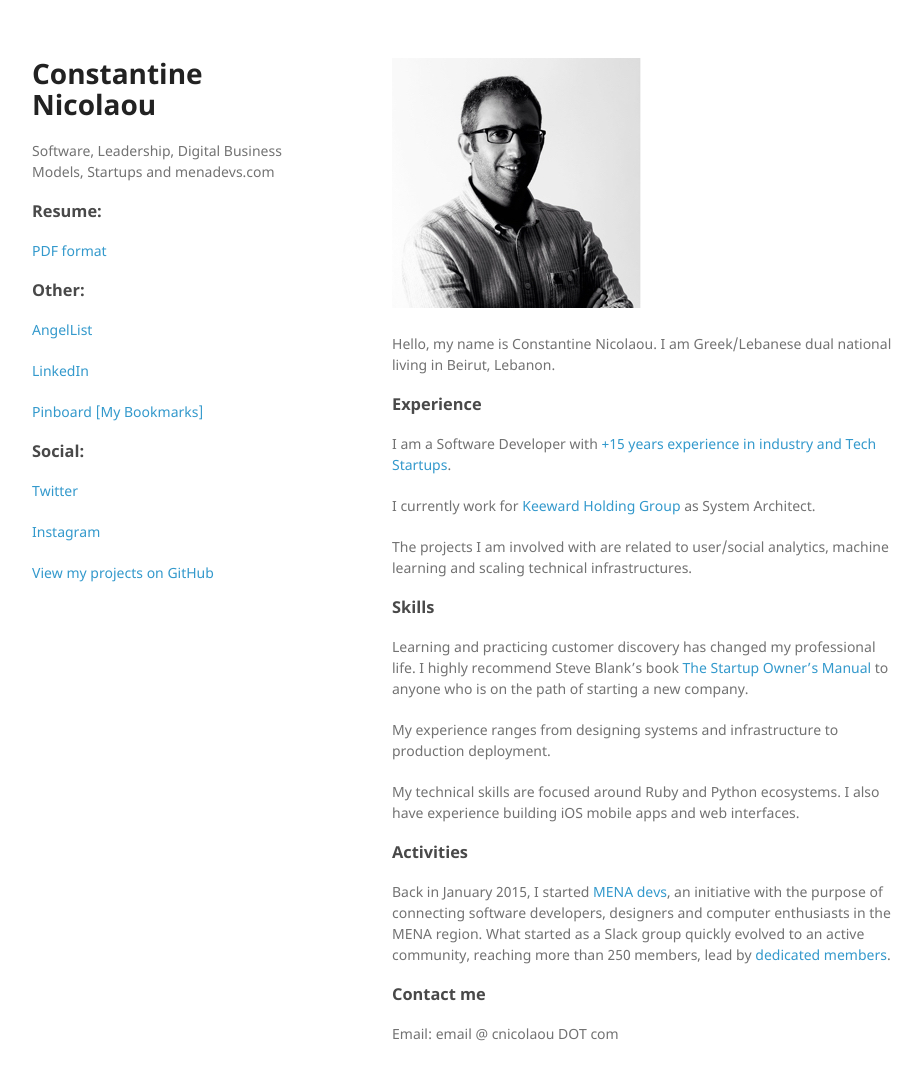
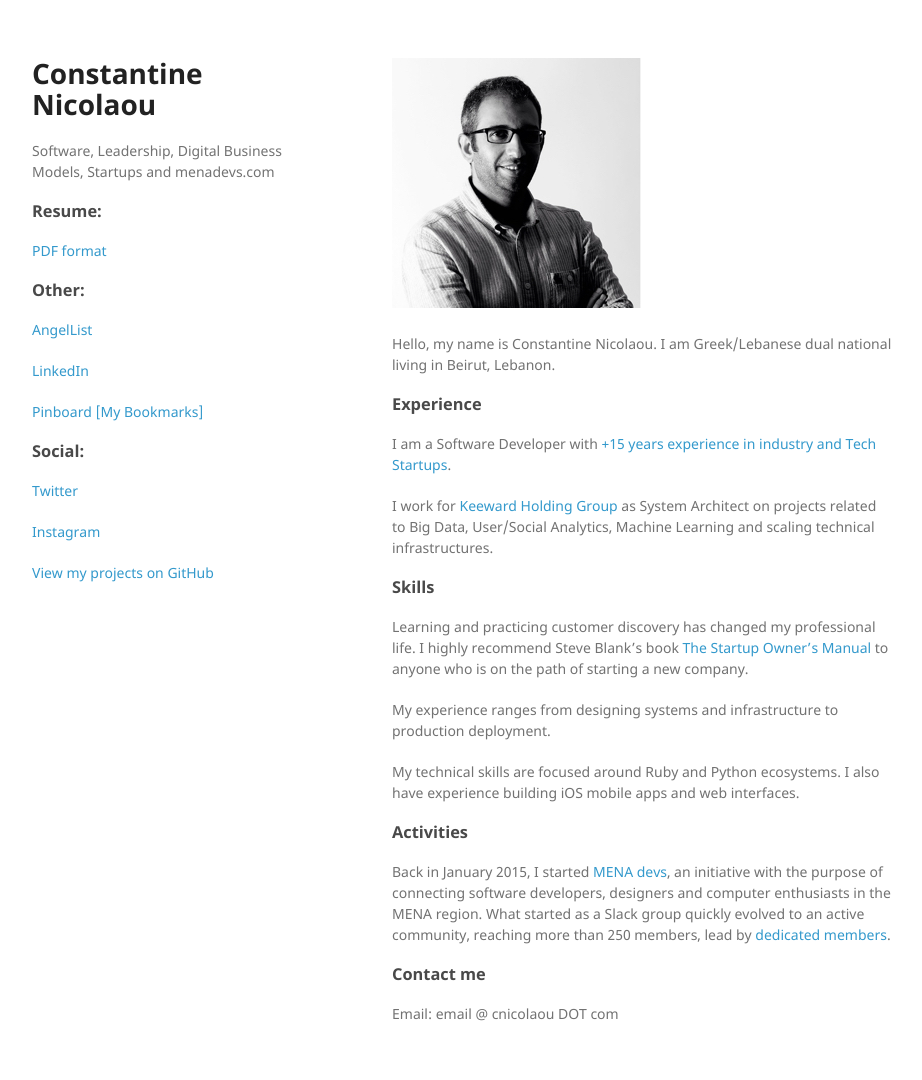
Before and after one commit to cnicolaou/cnikolaou.github.io, a Jekyll site: the page built from index.md, in a window 1280 px wide and 1114 px high. Shown: the top 1080 px of the window, without its empty margins (178-1100 px from the left). Built offline with Jekyll 4.4.1, drawn with Linux system fonts in a browser that asks for light colours.

Commit message:
Update description of job

```diff
--- a/index.md
+++ b/index.md
@@ -4,15 +4,14 @@ layout: default
 
 ![](/assets/images/cnicolaou_portrait.jpg)
 
-Hello, my name is Constantine Nicolaou. I am Greek/Lebanese dual national living in Beirut, Lebanon.
+Hello, my name is Constantine Nicolaou.
+I am Greek/Lebanese dual national living in Beirut, Lebanon.
 
 ### Experience
 
 I am a Software Developer with [+15 years experience in industry and Tech Startups](http://cnicolaou.github.io/resume/).
 
-I currently work for [Keeward Holding Group](http://keeward.com/the-teams/) as System Architect.
-
-The projects I am involved with are related to user/social analytics, machine learning and scaling technical infrastructures.
+I work for [Keeward Holding Group](http://keeward.com/the-teams/) as System Architect on projects related to Big Data, User/Social Analytics, Machine Learning and scaling technical infrastructures.
 
 ### Skills
 
```
